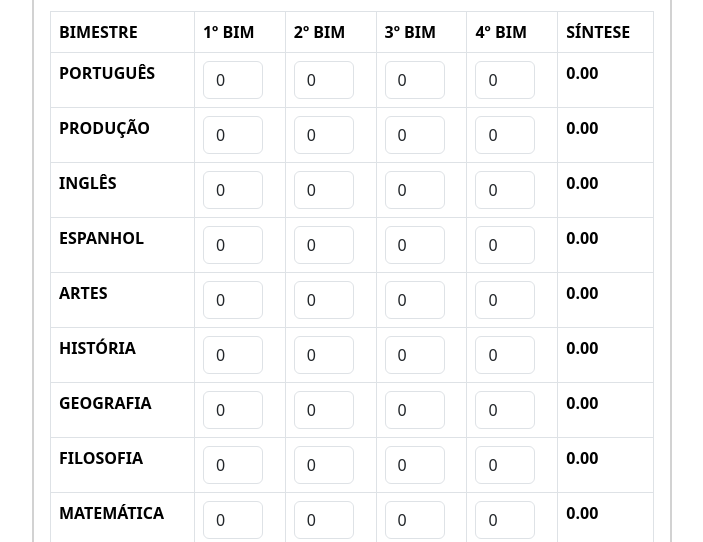
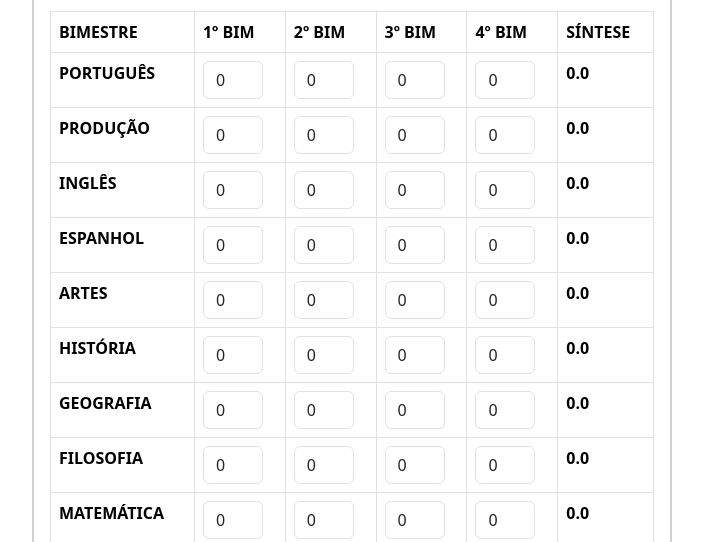
Before and after one commit to ketillyqueiroz/boletim-escolar, an Angular app in the folder frontend/boletim-escolar/: page / in a window 1280 px wide. Shown: the part 258-800 px from the top of the page, without its empty margins (288-991 px from the left). Built offline with nearby package versions, Linux system fonts and the light colour scheme.

Commit message:
Validação de números decimais

```diff
--- a/frontend/boletim-escolar/src/app/report-card/report-card.component.html
+++ b/frontend/boletim-escolar/src/app/report-card/report-card.component.html
@@ -81,6 +81,7 @@
               min="0"
               max="10"
               class="form-control"
+              (input)="limitInputMedia($event)"
             />
           </td>
           <td>
@@ -90,6 +91,7 @@
               min="0"
               max="10"
               class="form-control"
+              (input)="limitInputMedia($event)"
             />
           </td>
           <td>
@@ -99,12 +101,13 @@
               min="0"
               max="10"
               class="form-control"
+              (input)="limitInputMedia($event)"
             />
           </td>
           <td>
             <strong>{{
               subject.synthesis !== undefined
-                ? subject.synthesis.toFixed(2)
+                ? subject.synthesis.toFixed(1)
                 : "0.00"
             }}</strong>
           </td>
@@ -118,8 +121,3 @@
     </div>
   </div>
 </div>
-
-<!-- <div class="d-flex justify-content-center mt-3">
-  <button type="button" class="btn btn-primary" (click)="printReportCard()">
-    Imprimir Boletim
-  </button> -->
--- a/frontend/boletim-escolar/src/app/report-card/report-card.component.ts
+++ b/frontend/boletim-escolar/src/app/report-card/report-card.component.ts
@@ -174,9 +174,15 @@ export class ReportCardComponent {
 
   limitInputMedia(event: Event): void {
     const input = event.target as HTMLInputElement;
-    let value = input.value.replace(/[^0-9]/g, '');
-    input.value = input.value.slice(0, 10);
-    this.synthesis = input.value ? parseFloat(value) : 0;
+    let value = input.value.replace(',', '.').replace(/[^0-9.]/g, '');
+    if (value.length > 10) {
+      value = value.slice(0, 10);
+    }
+    const regex = /^(10(\.0+)?|[0-9](\.\d+)?)$/;
+    this.synthesis = regex.test(value) ? parseFloat(value) : 0;
+    if (regex.test(value)) {
+      input.value = value;
+    }
   }
 
   addValue(subject: any): void {
```
